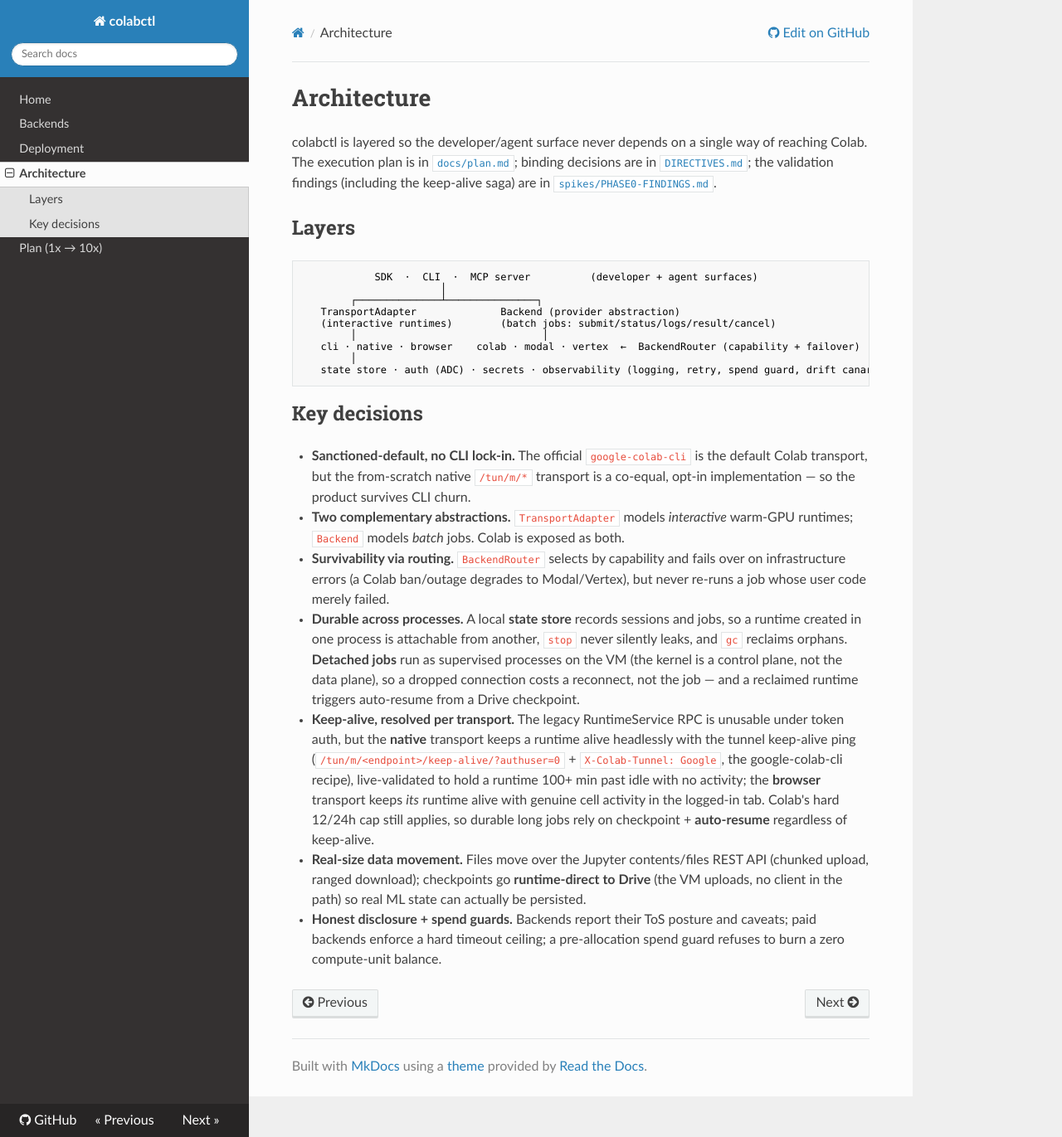
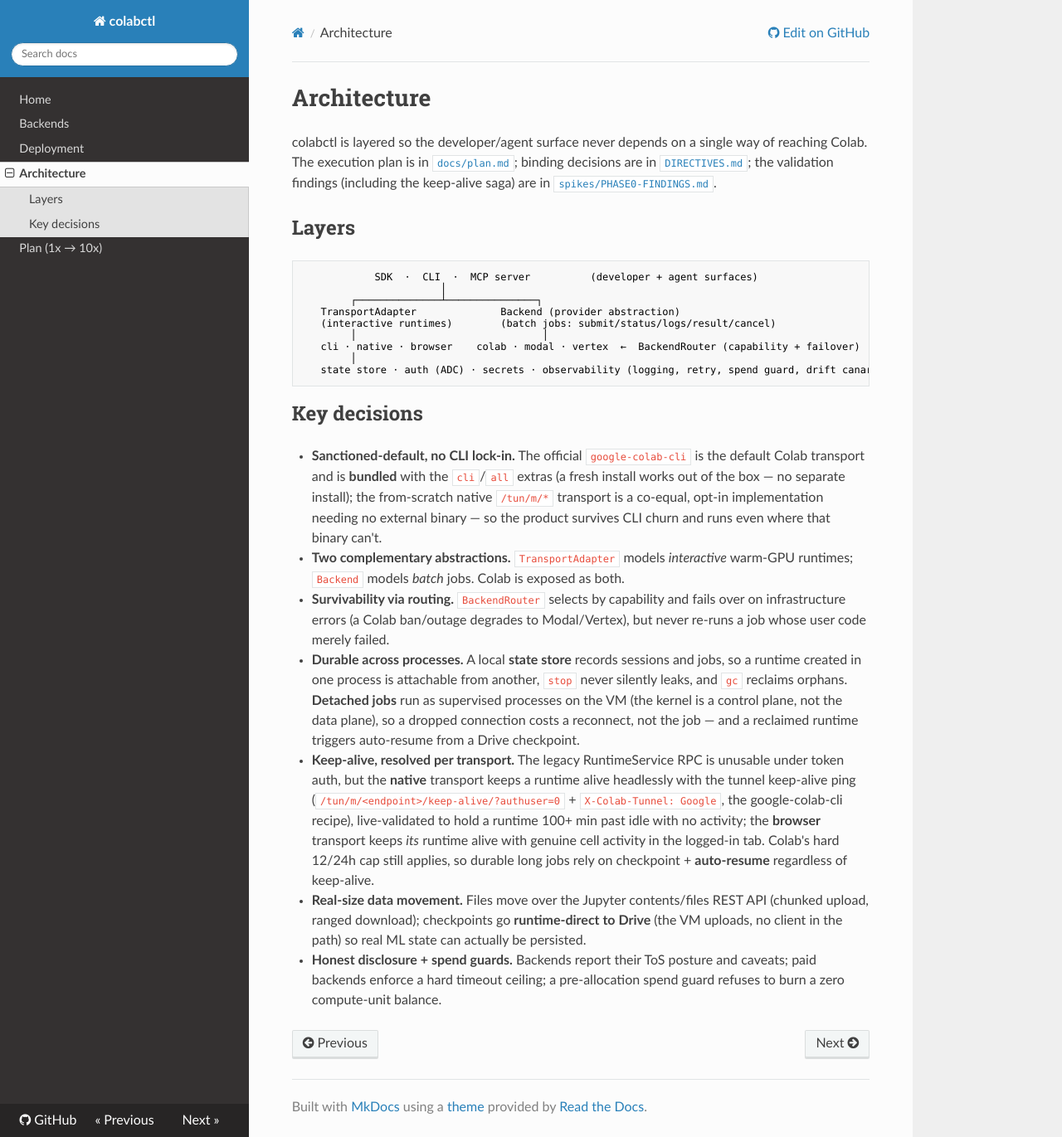
Before and after one commit to mandipadk/colabctl, an MkDocs documentation site: the page built from docs/architecture.md, in a window 1280 px wide and 1371 px high. Shown: the whole window at 83% size. Built offline with MkDocs 1.6.1, drawn with Linux system fonts in a browser that asks for light colours; nearby versions of some CDN libraries.

Commit message:
fix: bundle google-colab-cli so colabctl[all] works out of the box
The default 'cli' transport drives Google's 'colab' binary, but colabctl never shipped it —
a fresh 'uv tool install colabctl[all]' couldn't run anything until the user separately
installed google-colab-cli. That's the wrapper-tax deterrent; fixed per owner decision (bundle).

- Add google-colab-cli>=0.6 to the [cli] extra (so [all] gets it transitively); the venv-aware
  _resolve_bin from the prior commit makes uv tool/pipx find it.
- Bump requires-python to >=3.12 (google-colab-cli's floor); drop the 3.11 classifier + CI leg;
  ruff target py312, mypy 3.12. Ignore UP047 (defer the PEP 695 generics migration as its own change).
- README/architecture: note the bundle + the binary-free native/browser alternatives.

Verified: built wheel carries 'google-colab-cli>=0.6; extra == "cli"/"all"' + Requires-Python >=3.12.

```diff
--- a/docs/architecture.md
+++ b/docs/architecture.md
@@ -23,8 +23,10 @@
 ## Key decisions
 
 - **Sanctioned-default, no CLI lock-in.** The official `google-colab-cli` is the
-  default Colab transport, but the from-scratch native `/tun/m/*` transport is a
-  co-equal, opt-in implementation — so the product survives CLI churn.
+  default Colab transport and is **bundled** with the `cli`/`all` extras (a fresh install
+  works out of the box — no separate install); the from-scratch native `/tun/m/*` transport
+  is a co-equal, opt-in implementation needing no external binary — so the product survives
+  CLI churn and runs even where that binary can't.
 - **Two complementary abstractions.** `TransportAdapter` models *interactive* warm-GPU
   runtimes; `Backend` models *batch* jobs. Colab is exposed as both.
 - **Survivability via routing.** `BackendRouter` selects by capability and fails over
```
Also changed, not shown: README.md (+7 -0 lines), pyproject.toml (+11 -7 lines), 1 other file.
